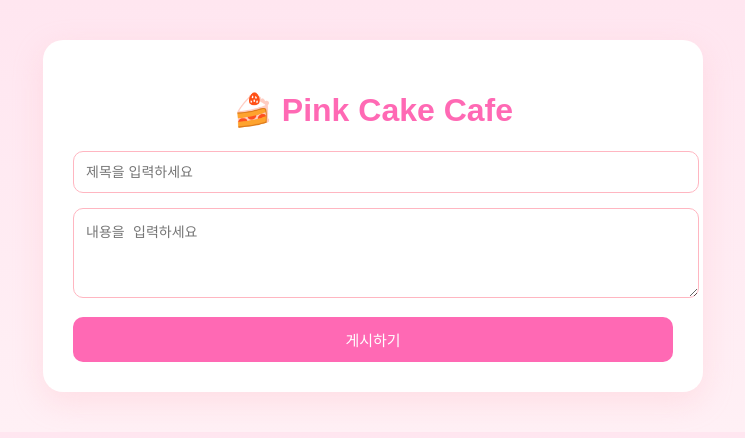
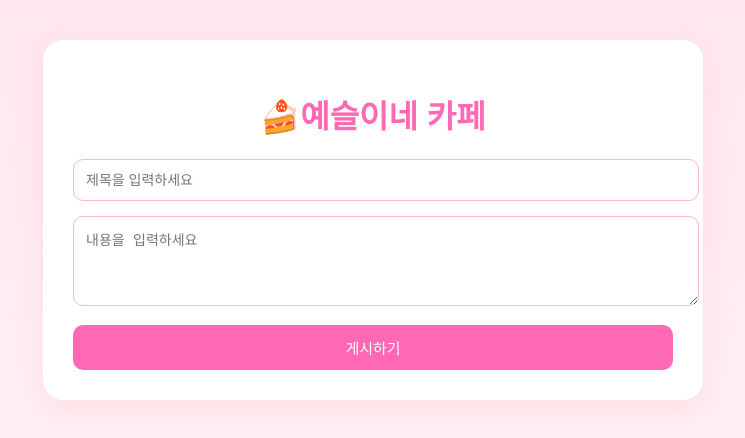
Before and after one commit to park387/sarah.github.io, a plain HTML site: page index.html in a window 1280 px wide. Shown: the whole page, without its empty margins (267-1012 px from the left). Drawn offline with Linux system fonts and the light colour scheme; no server answers.

Commit message:
Update index.html

```diff
--- a/index.html
+++ b/index.html
@@ -71,7 +71,7 @@
 <body>
 
   <div class="container">
-    <h1>🍰 Pink Cake Cafe</h1>
+    <h1>🍰예슬이네 카페</h1>
 
     <input id="title" placeholder="제목을 입력하세요" />
     <textarea id="content" rows="4" placeholder="내용을 입력하세요"></textarea>
```
